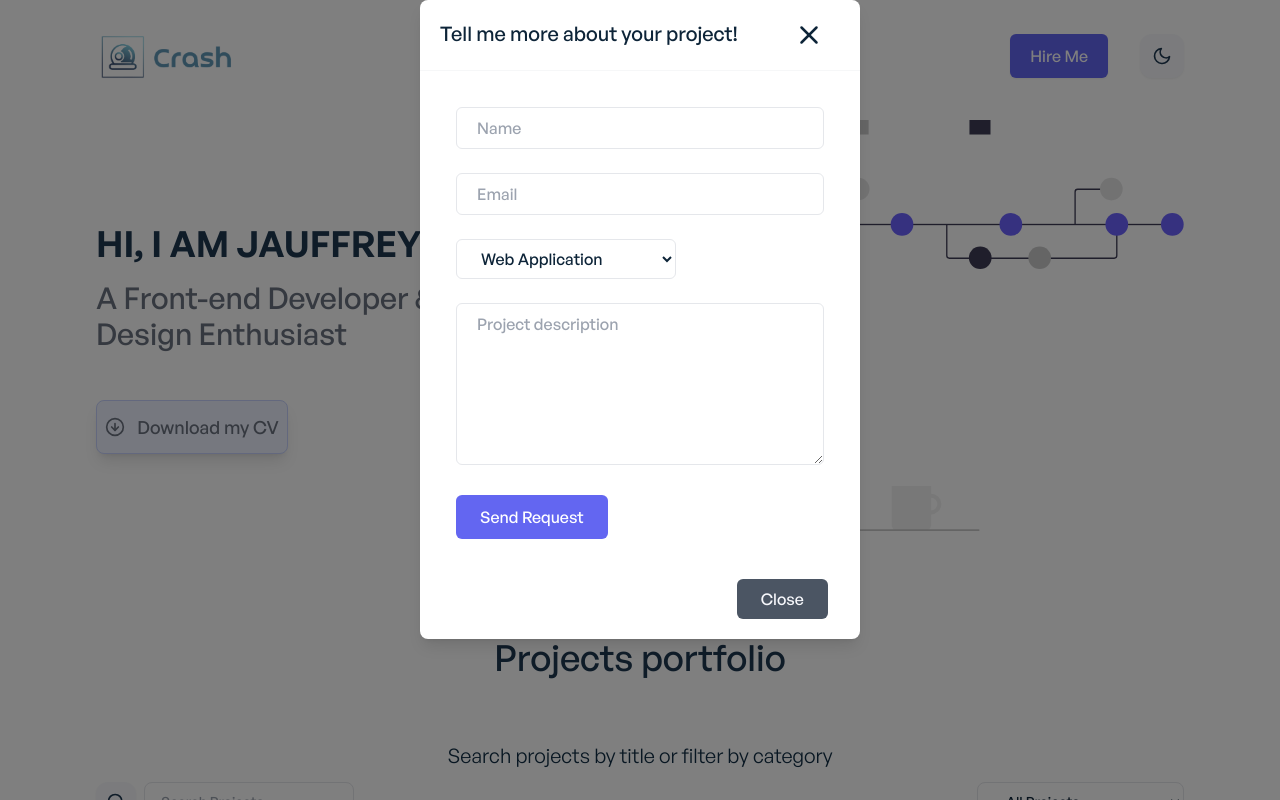
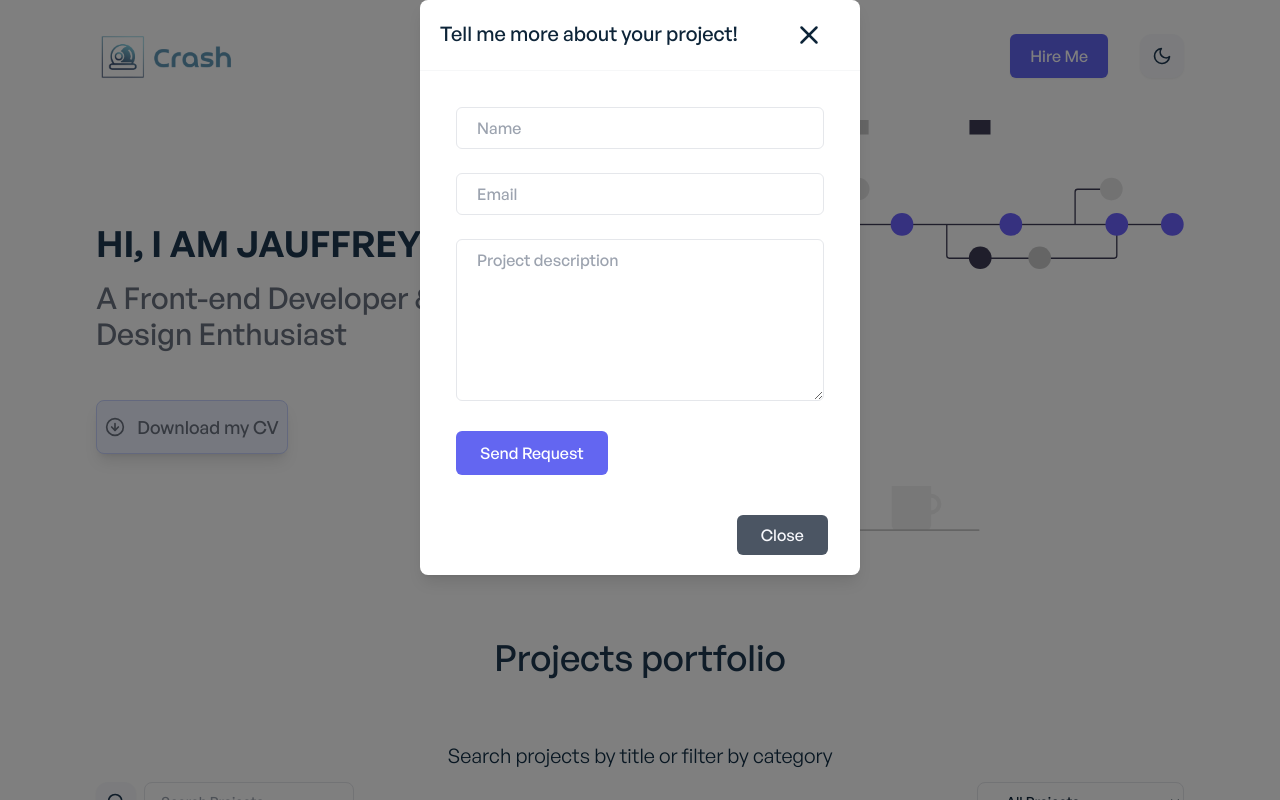
Before and after one commit to Crash91fr/Projet8_Portfolio, a React (Create React App) app: page / in a window 1280 px wide. Both pictures are taken after a click on the element "Hire Me". Shown: the top 800 px of the page. Built offline with nearby package versions, Linux system fonts and the light colour scheme.

Commit message:
Modification formulaire

```diff
--- a/src/components/HireMeModal.jsx
+++ b/src/components/HireMeModal.jsx
@@ -1,11 +1,6 @@
 import { motion } from 'framer-motion';
 import { FiX } from 'react-icons/fi';
 import Button from './reusable/Button';
-
-const selectOptions = [
-	'Web Application',
-	'Mobile Application',
-];
 
 const HireMeModal = ({ onClose, onRequest }) => {
 	return (
@@ -62,25 +57,6 @@ const HireMeModal = ({ onClose, onRequest }) => {
 										aria-label="Email"
 									/>
 								</div>
-								<div className="mt-6">
-									<select
-										className="w-full px-5 py-2 border dark:border-secondary-dark rounded-md text-md bg-secondary-light dark:bg-ternary-dark text-primary-dark dark:text-ternary-light"
-										id="subject"
-										name="subject"
-										type="text"
-										required=""
-										aria-label="Project Category"
-									>
-										{selectOptions.map((option) => (
-											<option
-												className="text-normal sm:text-md"
-												key={option}
-											>
-												{option}
-											</option>
-										))}
-									</select>
-								</div>
 
 								<div className="mt-6">
 									<textarea
```
